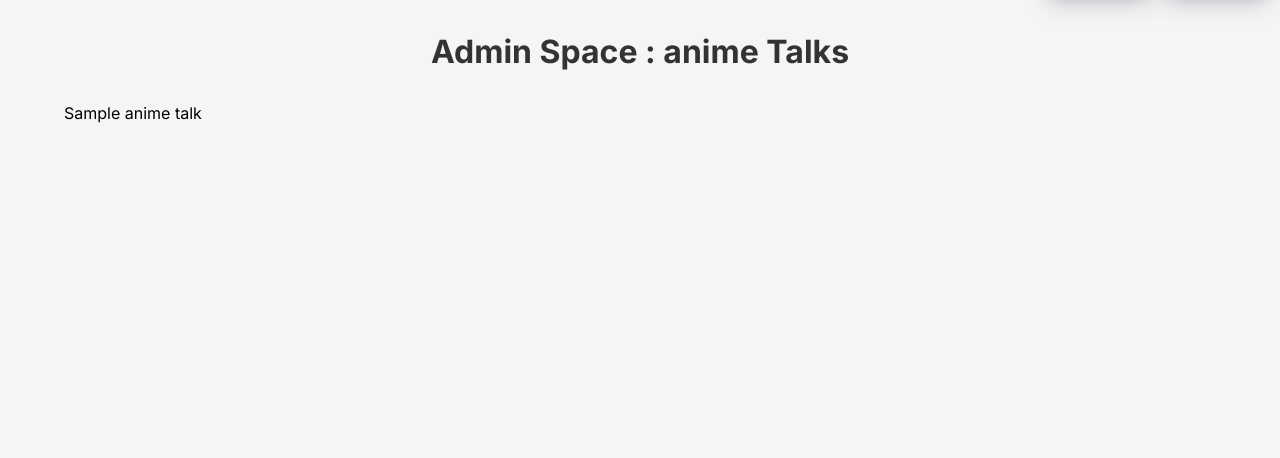
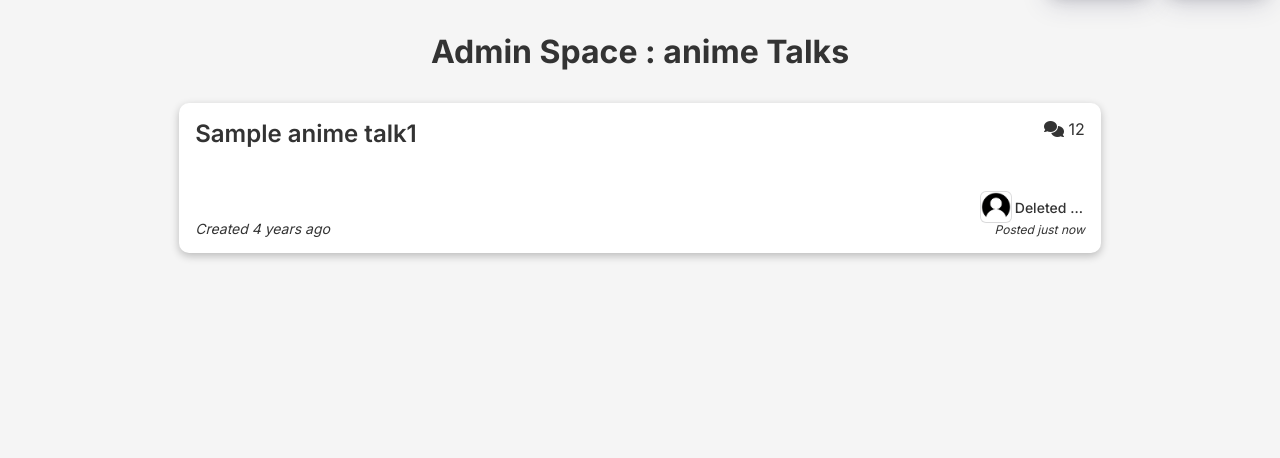
Before and after one commit to David-SDA/animeProjetElan, a Symfony app: template templates/admin/animeTalks.html.twig in a window 1280 px wide. Shown: the part 50-508 px from the top of the page. Run offline with Twig, Linux system fonts and the light colour scheme; the template is opened without the code that fills it: most values are stand-ins (such as "Sample title", 1, 10 or a date in 2020); some libraries are stand-ins or nearby versions.

Commit message:
Enrichissement de la page des discussions liés à un anime

```diff
--- a/templates/admin/animeTalks.html.twig
+++ b/templates/admin/animeTalks.html.twig
@@ -1,4 +1,33 @@
 {% extends 'base.html.twig' %}
+
+{% macro textTimeAgo(date) %}
+    {# Calcul de l'écart entre la date et maintenant (grâce au temps unix) #}
+    {% set now = 'now'|date("U") %}
+    {% set dateTime = date|date("U") %}
+    {% set timeDifference = now - dateTime %}
+    {% set years = (timeDifference / (365 * 24 * 60 * 60))|round(0, 'floor') %}
+    {% set months = (timeDifference / (30 * 24 * 60 * 60))|round(0, 'floor') %}
+    {% set weeks = (timeDifference / (7 * 24 * 60 * 60))|round(0, 'floor') %}
+    {% set days = (timeDifference / (24 * 60 * 60))|round(0, 'floor') %}
+    {% set hours = (timeDifference / (3600))|round(0, 'floor') %}
+    {% set minutes = (timeDifference / 60)|round(0, 'floor') %}
+    {# On crée un texte en fonction du temps manquant #}
+    {% if years > 0 %}
+        {{ years ~ ' year' ~ (years > 1 ? 's' : '') ~ ' ago' }}
+    {% elseif months > 0 %}
+        {{ months ~ ' month' ~ (months > 1 ? 's' : '') ~ ' ago' }}
+    {% elseif weeks > 0 %}
+        {{ weeks ~ ' week' ~ (weeks > 1 ? 's' : '') ~ ' ago' }}
+    {% elseif days > 0 %}
+        {{ days ~ ' day' ~ (days > 1 ? 's' : '') ~ ' ago' }}
+    {% elseif hours > 0 %}
+        {{ hours ~ ' hour' ~ (hours > 1 ? 's' : '') ~ ' ago' }}
+    {% elseif minutes > 0 %}
+        {{ minutes ~ ' minute' ~ (minutes > 1 ? 's' : '') ~ ' ago' }}
+    {% else %}
+        {{ 'just now' }}
+    {% endif %}
+{% endmacro %}
 
 {% block title %}Admin Space : anime Talks{% endblock %}
 
@@ -7,7 +36,32 @@
         <h1 class="title">Admin Space : anime Talks</h1>
         <section class="adminSection">
             {% for talk in animeTalks %}
-                <p>{{ talk.title }}</p>
+                <section>
+                    <a href="{{ path('show_opinion_anime', { 'id': talk.anime.idApi }) }}" class="oneTalkContainer" title="{{ talk.title }}">
+                        <div class="oneTalkPartContainer">
+                            <h2 class="oneTalkTitle">{{ talk.title }}{{ talk.anime.idApi }}</h2>
+                            {# Appel de la macro (fonction) pour l'affichage de la différence de temps entre la création de la discussion et maintenant #}
+                            {% set textCreation = _self.textTimeAgo(talk.creationDate) %}
+                            <p class="oneTalkUserTime" title="{{ talk.creationDate|date('D, d M Y,  H:i', 'UTC') }} (UTC)"><i>Created {{ textCreation }}</i></p>
+                        </div>
+                        <div class="oneTalkPartContainer">
+                            <p class="oneTalkComments"><i class="fa-solid fa-comments"></i> {{ talk.posts|length }}</p>
+                            {% set lastPost = talk.posts|last %}
+                            <figure class="oneTalkUserContainer right">
+                                {% if lastPost.user %}
+                                    <img src="{{ lastPost.user.profilePicture ? asset('uploads/' ~ lastPost.user.profilePicture) : asset('uploads/baseUser.png') }}" alt="User {{ lastPost.user.username|default('Deleted User') }} profile picture" class="oneTalkUserImage small">
+                                    <figcaption class="oneTalkUsername small">{{ lastPost.user.username }}</figcaption>
+                                {% else %}
+                                    <img src="{{ asset('uploads/baseUser.png') }}" alt="Deleted User profile picture" class="oneTalkUserImage small">
+                                    <figcaption class="oneTalkUsername small">Deleted User</figcaption>
+                                {% endif %}
+                            </figure>
+                            {# Appel de la macro (fonction) pour l'affichage de la différence de temps entre la publication du dernier post et maintenant #}
+                            {% set textPublication = _self.textTimeAgo(lastPost.creationDate) %}
+                            <p class="oneTalkUserTime small" title="{{ lastPost.creationDate|date('D, d M Y,  H:i', 'UTC') }} (UTC)"><i>Posted {{ textPublication }}</i></p>
+                        </div>
+                    </a>
+                </section>
             {% endfor %}
         </section>
     </main>
```
